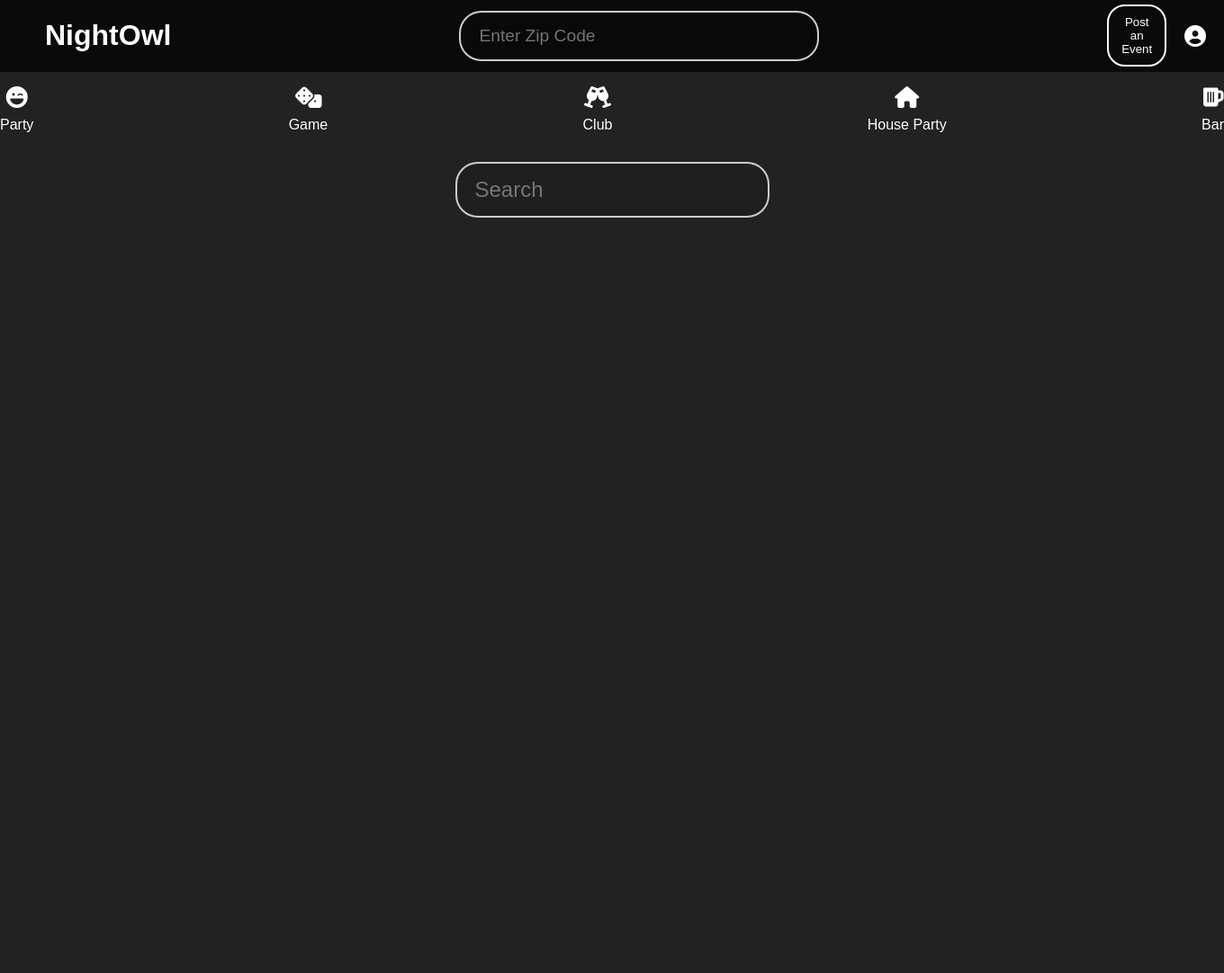
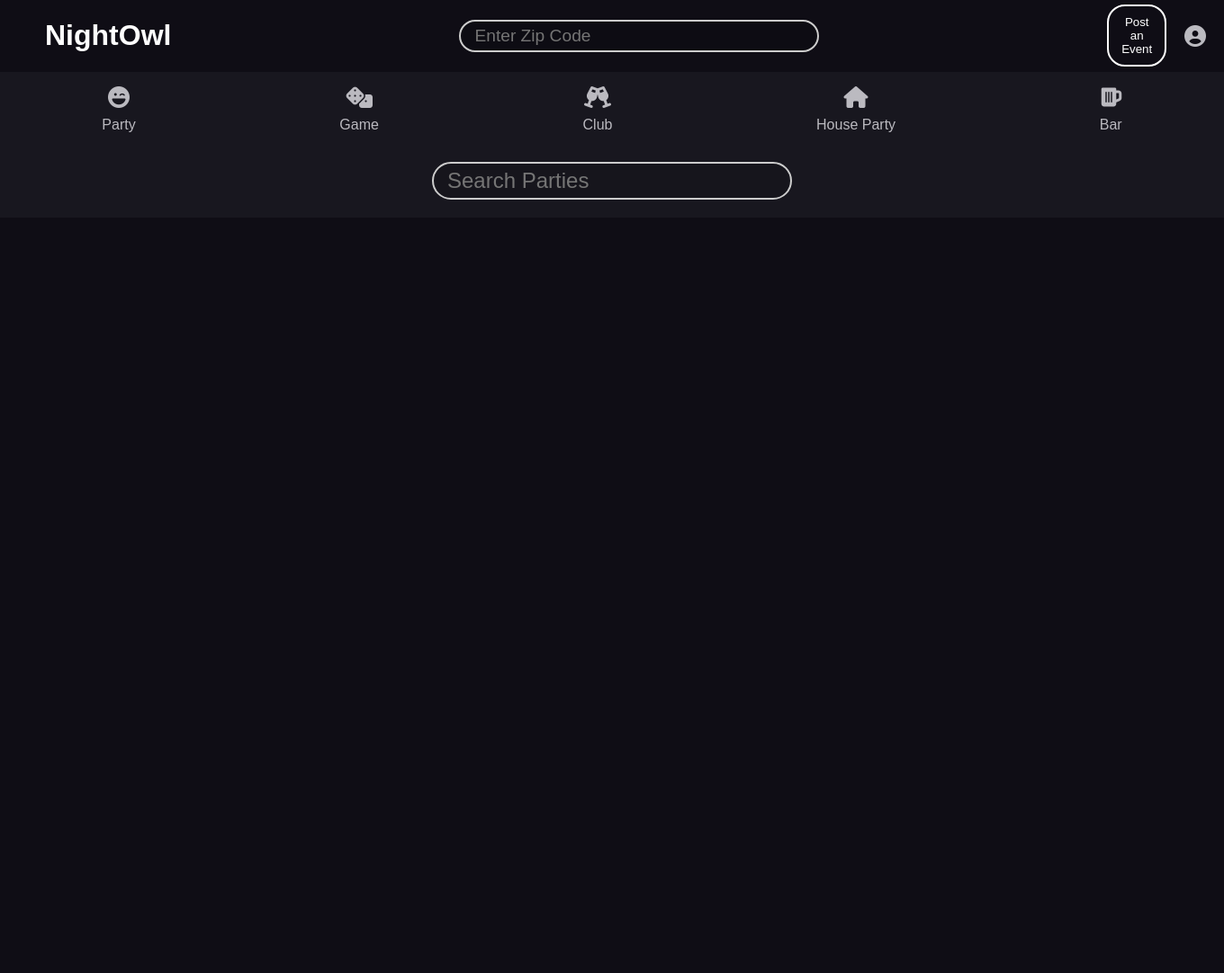
Before and after one commit to johntrinhvu/NightOwl-Old, a Django app: page / in a window 1360 px wide. Shown: the whole page at 90% size. Before the commit the page ends 242 px from the top, so only its background shows below. Run offline with Django 4.2, Linux system fonts and the light colour scheme; some libraries are stand-ins or nearby versions.

Commit message:
home page decent

```diff
--- a/NightOwl/main_app/static/css/home.css
+++ b/NightOwl/main_app/static/css/home.css
@@ -1,6 +1,13 @@
+:root {
+    --dark-grey-1: rgb(24, 23, 31);
+    --light-grey-1: rgb(187, 186, 192);
+    --white-color-1: rgb(254, 254, 252);
+    --dark-grey-2: rgb(15, 13, 21);
+  }
+
   body {
-    background-color: #222;
-    color: #fff;
+    background-color: var(--dark-grey-1);
+    color: var(--light-grey-1);
     font-family: 'Montserrat', sans-serif;
     margin: 0;
     display: flex;
@@ -14,19 +21,22 @@ header {
     justify-content: space-between;
     align-items: center;
     width: 100%;
-    background-color: rgba(0, 0, 0, 0.7);
+    background-color: var(--dark-grey-2);
+  }
+
+  .header-left {
+    width: 12.5rem; /* 200px */
   }
 
   .header-left h1 {
     font-weight: 800;
     padding-left: 3.125rem; /* 50px */
-}
-.header-left {
-    width: 12.5rem; /* 200px */
+    color: white;
   }
 
   .header-center {
     margin: 0 20rem; /* 0 320px */
+    flex-basis: 20%;
   }
 
   .header-center input,
@@ -34,16 +44,15 @@ header {
     background-color: rgba(0, 0, 0, 0.1);
     color: #fff;
     border: 2px solid #ccc;
-    padding: 0.9375rem; /* 15px */
-    padding-left: 1.25rem; /* 20px */
+    padding: 5px 15px;
     border-radius: 1.5625rem; /* 25px */
-    width: 100%;
     box-sizing: border-box;
     font-size: 1.2rem; /* 120% */
   }
 
   .header-center input {
     width: 25rem; /* 400px */
+    padding: .5rem;
   }
 
   .header-center input:focus,
@@ -65,14 +74,17 @@ header {
     border-radius: 1.25rem; /* 20px */
     padding: 0.625rem; /* 10px */
     text-align: center;
-    align-items: center;
-    justify-content: center;
     cursor: pointer;
+    margin-right: 1.25rem; /* 20px */
+  }
+
+  .header-right i {
+    margin-right: 1.25rem; /* 20px */
   }
 
   nav ul {
     display: flex;
-    justify-content: space-between;
+    justify-content: space-around;
     list-style: none;
     padding: 0;
     width: 100vw;
@@ -93,20 +105,34 @@ nav li i {
     display: flex;
     flex-wrap: wrap;
     justify-content: space-around;
+    background-color: var(--dark-grey-2);
+    padding: 20px;
+    height: 100vh;
+    width: 100vw;
+    overflow-y: auto;
   }
 
   .card {
     background-color: rgba(0, 0, 0, 0.7);
     color: #fff;
-    padding: 1.25rem; /* 20px */
-    border-radius: 0.625rem; /* 10px */
-    max-width: 25rem; /* 400px */
-    box-shadow: 0 0 0.625rem rgba(255, 255, 255, 0.2); /* 10px */
+    padding: 20px;
+    border-radius: 10px;
+    max-width: 400px;
+    box-shadow: 0 0 10px rgba(255, 255, 255, 0.2);
     box-sizing: border-box;
+    margin-bottom: 20px;
+  }
+
+  .search {
+    margin-bottom: 20px;
+    display: flex;
+    justify-content: center;
   }
 
   .search input {
     font-size: 1.5rem; /* 150% */
+    width: 100%;
+    max-width: 400px;
   }
 
   ::-webkit-scrollbar {
@@ -126,19 +152,48 @@ nav li i {
     background-color: #555;
   }
 
-.header-right button {
+  #zipcode {
+    padding: 5px 15px;
+    border-radius: 20px;
+    box-sizing: border-box;
+  }
+
+  nav a {
+    display: flex;
+    flex-direction: column;
+    align-items: center;
+    text-decoration: none;
+    color: var(--light-grey-1);
+  }
+
+  nav a i {
+    font-size: 150%;
+  }
+
+  nav a p {
+    margin-top: 5px;
+  }
+
+  nav a:hover {
+    color: white;
+  }
+  button {
+    display: flex;
     background: transparent;
     color: white;
     border: 2px solid white;
-    border-radius: 1.25rem; /* 20px */
-    padding: 0.625rem; /* 10px */
+    border-radius: 10px;
+    padding: 10px;
     text-align: center;
     align-items: center;
     justify-content: center;
+    margin: 0 auto;
     cursor: pointer;
-    margin-right: 1.25rem; /* 20px */
+    transition: background 0.15s, color 0.15s, border 0.15s;
   }
 
-.header-right i {
-    margin-right: 1.25rem; /* 20px */
+  button:hover {
+    background: white;
+    color: rgba(0, 0, 0, 1);
+    border: 2px solid black;
   }
--- a/NightOwl/main_app/static/css/login.css
+++ b/NightOwl/main_app/static/css/login.css
@@ -6,7 +6,9 @@ body {
   align-items: center;
   justify-content: center;
   height: 100vh;
+
 }
+
 
 .form-container {
   background-color: rgba(0, 0, 0, 0.7);
--- a/NightOwl/main_app/templates/home.html
+++ b/NightOwl/main_app/templates/home.html
@@ -24,17 +24,18 @@
 
     <nav>
         <ul>
-            <li><i class="fas fa-face-laugh-wink" style="font-size: 150%;"></i><p style="margin-top: 5px;">Party</p></li>
-            <li><i class="fas fa-dice" style="font-size: 150%;"></i><p style="margin-top: 5px;">Game</p></li>
-            <li><i class="fas fa-glass-cheers" style="font-size: 150%;"></i><p style="margin-top: 5px;">Club</p></li>
-            <li><i class="fas fa-home" style="font-size: 150%;"></i><p style="margin-top: 5px;">House Party</p></li>
-            <li><i class="fas fa-beer" style="font-size: 150%;"></i><p style="margin-top: 5px;">Bar</p></li>
+          <li><a href="#"><i class="fas fa-face-laugh-wink" style="font-size: 150%;"></i><p style="margin-top: 5px;">Party</p></a></li>
+          <li><a href="#"><i class="fas fa-dice" style="font-size: 150%;"></i><p style="margin-top: 5px;">Game</p></a></li>
+          <li><a href="#"><i class="fas fa-glass-cheers" style="font-size: 150%;"></i><p style="margin-top: 5px;">Club</p></a></li>
+          <li><a href="#"><i class="fas fa-home" style="font-size: 150%;"></i><p style="margin-top: 5px;">House Party</p></a></li>
+          <li><a href="#"><i class="fas fa-beer" style="font-size: 150%;"></i><p style="margin-top: 5px;">Bar</p></a></li>
         </ul>
-    </nav>
+      </nav>
+
 
     <main>
         <div class="search">
-            <input type="text" placeholder="Search" id="search" name="search" />
+            <input type="text" placeholder="Search Parties" id="search" name="search" />
         </div>
 
         <div class="card-container">
```
Lines whose indentation alone changed are shown as unchanged.
